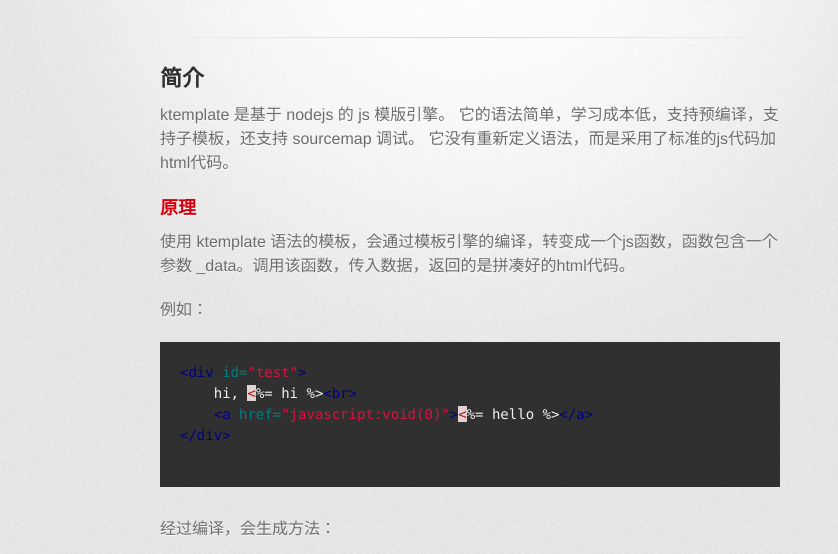
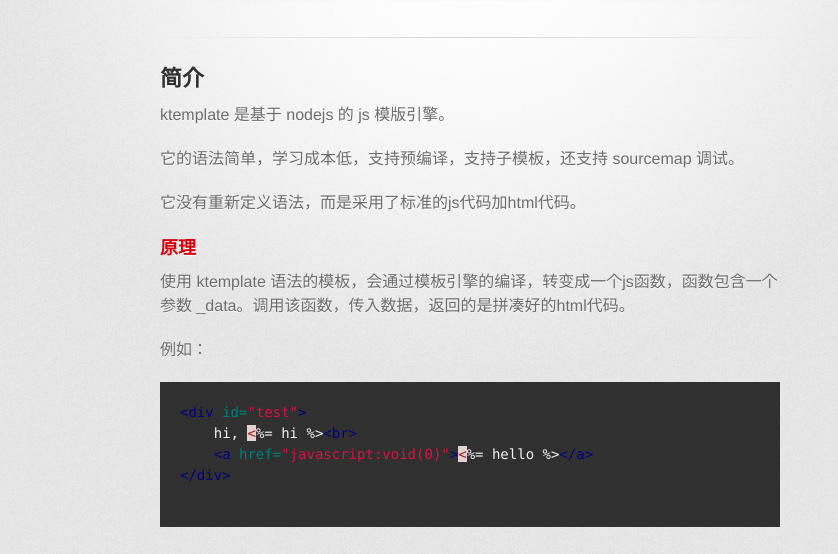
Before and after one commit to wulijian/ktemplate, a plain HTML site: page index.html in a window 1280 px wide. Shown: the part 209-763 px from the top of the page, without its empty margins (170-1008 px from the left). Drawn offline with Linux system fonts and the light colour scheme; a web font is replaced by a local one.

```diff
--- a/index.html
+++ b/index.html
@@ -34,9 +34,11 @@
           <h2>
 <a name="%E7%AE%80%E4%BB%8B" class="anchor" href="#%E7%AE%80%E4%BB%8B"><span class="octicon octicon-link"></span></a>简介</h2>
 
-<p>ktemplate 是基于 nodejs 的 js 模版引擎。
-它的语法简单，学习成本低，支持预编译，支持子模板，还支持 sourcemap 调试。
-它没有重新定义语法，而是采用了标准的js代码加html代码。</p>
+<p>ktemplate 是基于 nodejs 的 js 模版引擎。</p>
+
+<p>它的语法简单，学习成本低，支持预编译，支持子模板，还支持 sourcemap 调试。</p>
+
+<p>它没有重新定义语法，而是采用了标准的js代码加html代码。</p>
 
 <h3>
 <a name="%E5%8E%9F%E7%90%86" class="anchor" href="#%E5%8E%9F%E7%90%86"><span class="octicon octicon-link"></span></a>原理</h3>
```
Also changed, not shown: params.json (+1 -1 lines).
